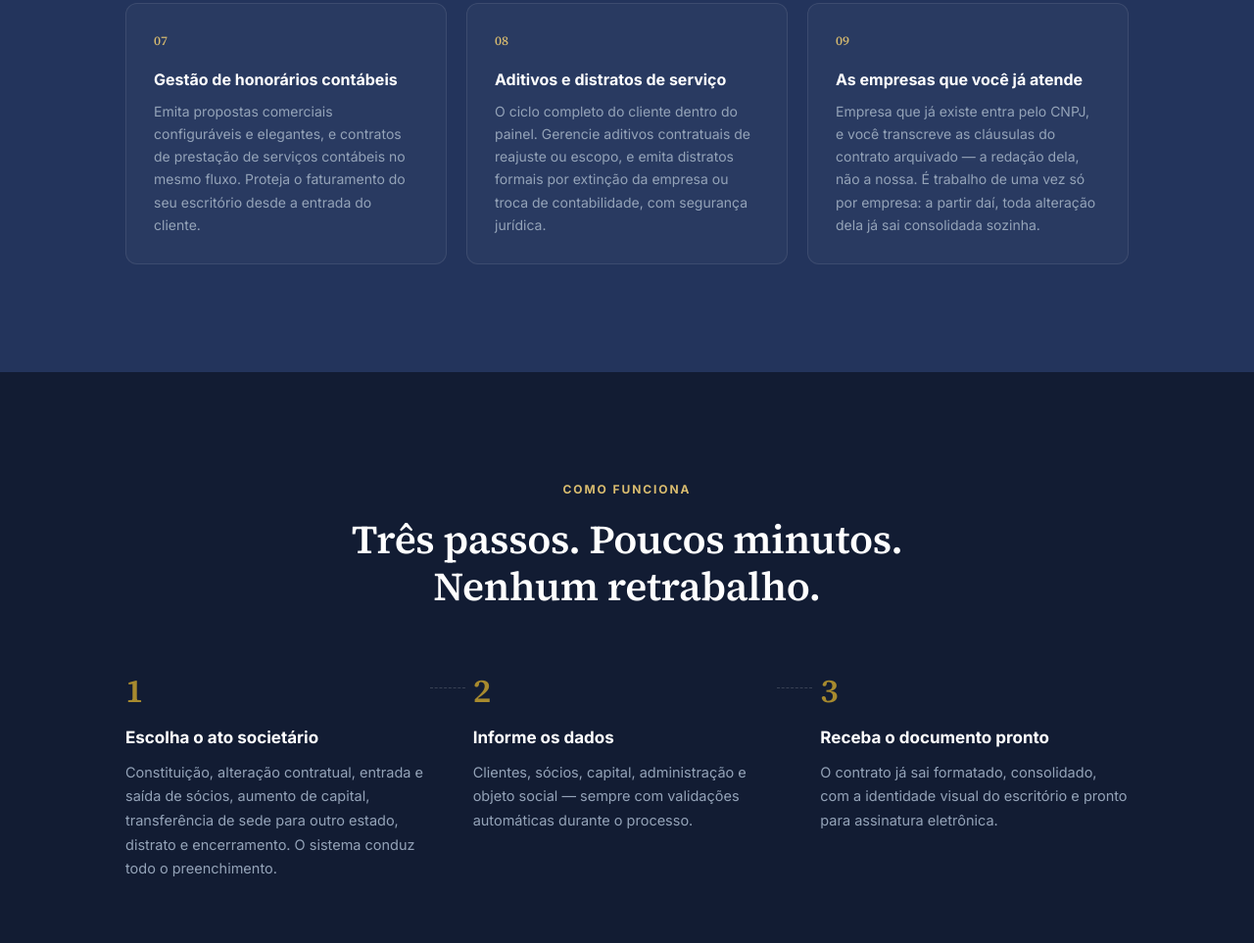
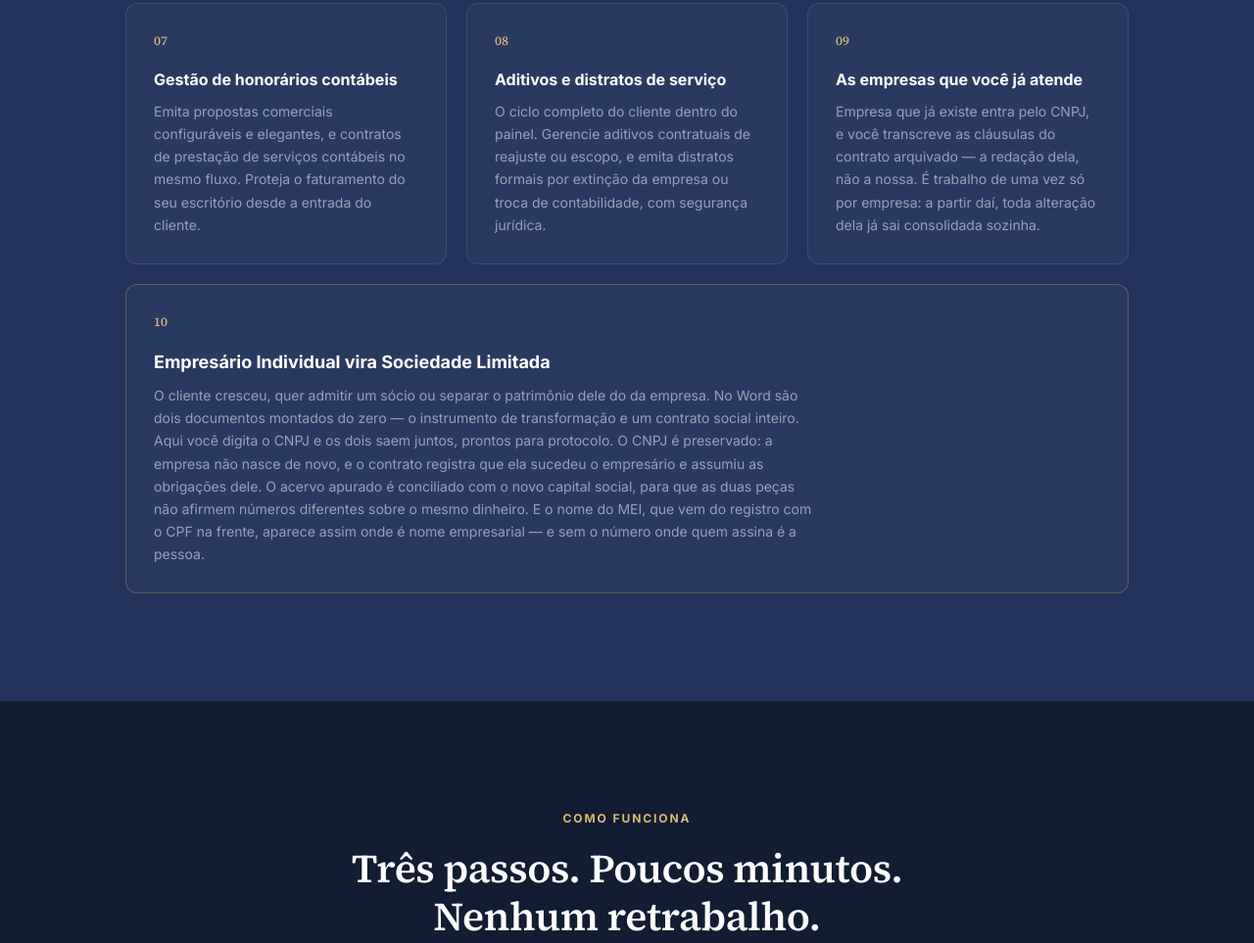
Before and after one commit to evicontcontabil-tech/useato-landing, a plain HTML site: page index.html in a window 1280 px wide. Shown: the part 3862-4825 px from the top of the page at 98% size. Drawn offline with Linux system fonts and the light colour scheme; no server answers.

Commit message:
landing: o décimo pilar — Empresário Individual vira Sociedade Limitada
A funcionalidade subiu hoje e é objeção de venda direta: escritório com carteira de
MEI/EI tem fila de transição para limitada, e no Word são dois documentos montados do
zero. O card diz o que se ganha (um fluxo, os dois documentos, CNPJ preservado) e o que
o Word não faz sozinho (conciliar o acervo com o novo capital, para as duas peças não
afirmarem números diferentes sobre o mesmo dinheiro).

⚠️ O CARD OCUPA A LINHA INTEIRA, e não é enfeite: eram 9 cards num grid de 3 colunas, e
um décimo comum ficaria sozinho na quarta linha, lendo como sobra. Ocupando a linha, o
que seria desalinho vira destaque.

E NÃO leva selo "Novo": quem chega à landing pela primeira vez nunca viu a versão
anterior — o selo não informa nada e alguém teria de lembrar de removê-lo depois.

A lista de atos do passo 1 ("Como funciona") ganhou a transformação junto: ela enumera o
que o sistema faz, e ficar de fora ali contradiria o card.

Conferido renderizado em 1440, 900 e 390px: o card acompanha a largura do grid nos três,
sem rolagem horizontal.

Co-Authored-By: Claude Opus 5 (1M context) <noreply@anthropic.com>

```diff
--- a/index.html
+++ b/index.html
@@ -361,6 +361,13 @@
   .func-index { font-family: var(--serif); font-size: 13px; color: var(--gold-light); margin-bottom: 16px; }
   .func-card h3 { font-family: var(--sans); font-size: 16px; font-weight: 700; margin-bottom: 8px; letter-spacing: 0; }
   .func-card p { font-size: 14px; color: var(--text-secondary); line-height: 1.65; }
+  /* O card em LARGURA TOTAL não é enfeite: são 9 cards num grid de 3 colunas, e um décimo comum
+     ficaria sozinho na quarta linha, lendo como sobra. Ocupando a linha inteira, o que era desalinho
+     vira destaque — e sem um selo "Novo", que envelhece: quem chega aqui pela primeira vez nunca viu
+     a versão anterior, e alguém teria de lembrar de removê-lo depois. */
+  .func-card--largo { grid-column: 1 / -1; border-color: rgba(217,188,111,0.28); }
+  .func-card--largo h3 { font-size: 18px; }
+  .func-card--largo p { max-width: 76ch; }
 
   /* ── COMO FUNCIONA ── */
   .como-funciona { padding: 110px 48px; background: var(--navy-deep); }
@@ -777,6 +784,11 @@
         <h3>As empresas que você já atende</h3>
         <p>Empresa que já existe entra pelo CNPJ, e você transcreve as cláusulas do contrato arquivado — a redação dela, não a nossa. É trabalho de uma vez só por empresa: a partir daí, toda alteração dela já sai consolidada sozinha.</p>
       </div>
+      <div class="func-card func-card--largo">
+        <div class="func-index">10</div>
+        <h3>Empresário Individual vira Sociedade Limitada</h3>
+        <p>O cliente cresceu, quer admitir um sócio ou separar o patrimônio dele do da empresa. No Word são dois documentos montados do zero — o instrumento de transformação e um contrato social inteiro. Aqui você digita o CNPJ e os dois saem juntos, prontos para protocolo. O CNPJ é preservado: a empresa não nasce de novo, e o contrato registra que ela sucedeu o empresário e assumiu as obrigações dele. O acervo apurado é conciliado com o novo capital social, para que as duas peças não afirmem números diferentes sobre o mesmo dinheiro. E o nome do MEI, que vem do registro com o CPF na frente, aparece assim onde é nome empresarial — e sem o número onde quem assina é a pessoa.</p>
+      </div>
     </div>
     </div>
   </div>
@@ -798,8 +810,8 @@
              um contador experiente levantar a sobrancelha — transferência de sede para outro estado
              é troca de Junta Comercial e NIRE novo, e poucos sistemas tratam isso. -->
         <p>Constituição, alteração contratual, entrada e saída de sócios, aumento de capital,
-        transferência de sede para outro estado, distrato e encerramento. O sistema conduz todo o
-        preenchimento.</p>
+        transferência de sede para outro estado, transformação de empresário individual em limitada,
+        distrato e encerramento. O sistema conduz todo o preenchimento.</p>
       </div>
       <div class="passo">
         <div class="passo-num">2</div>
```
